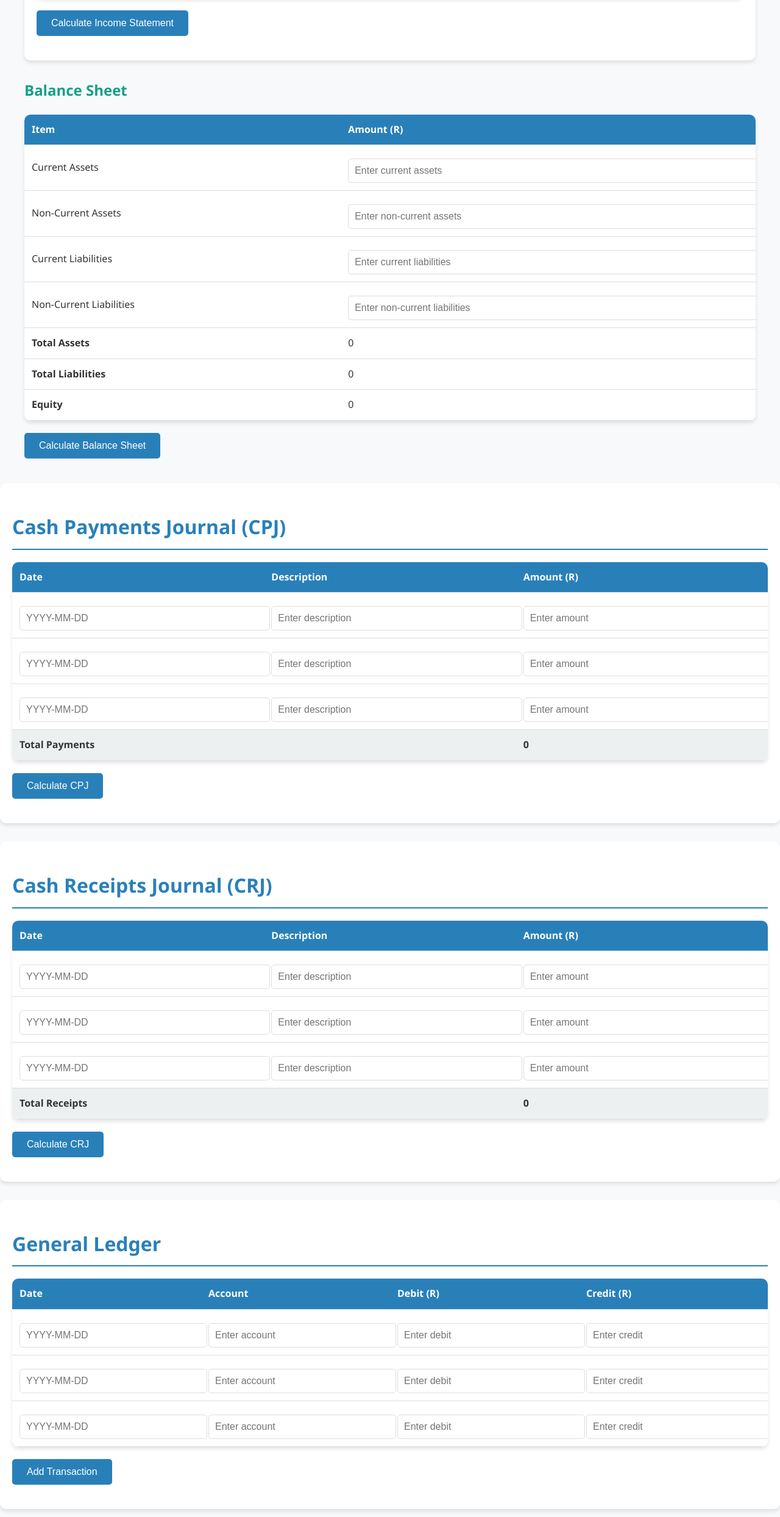
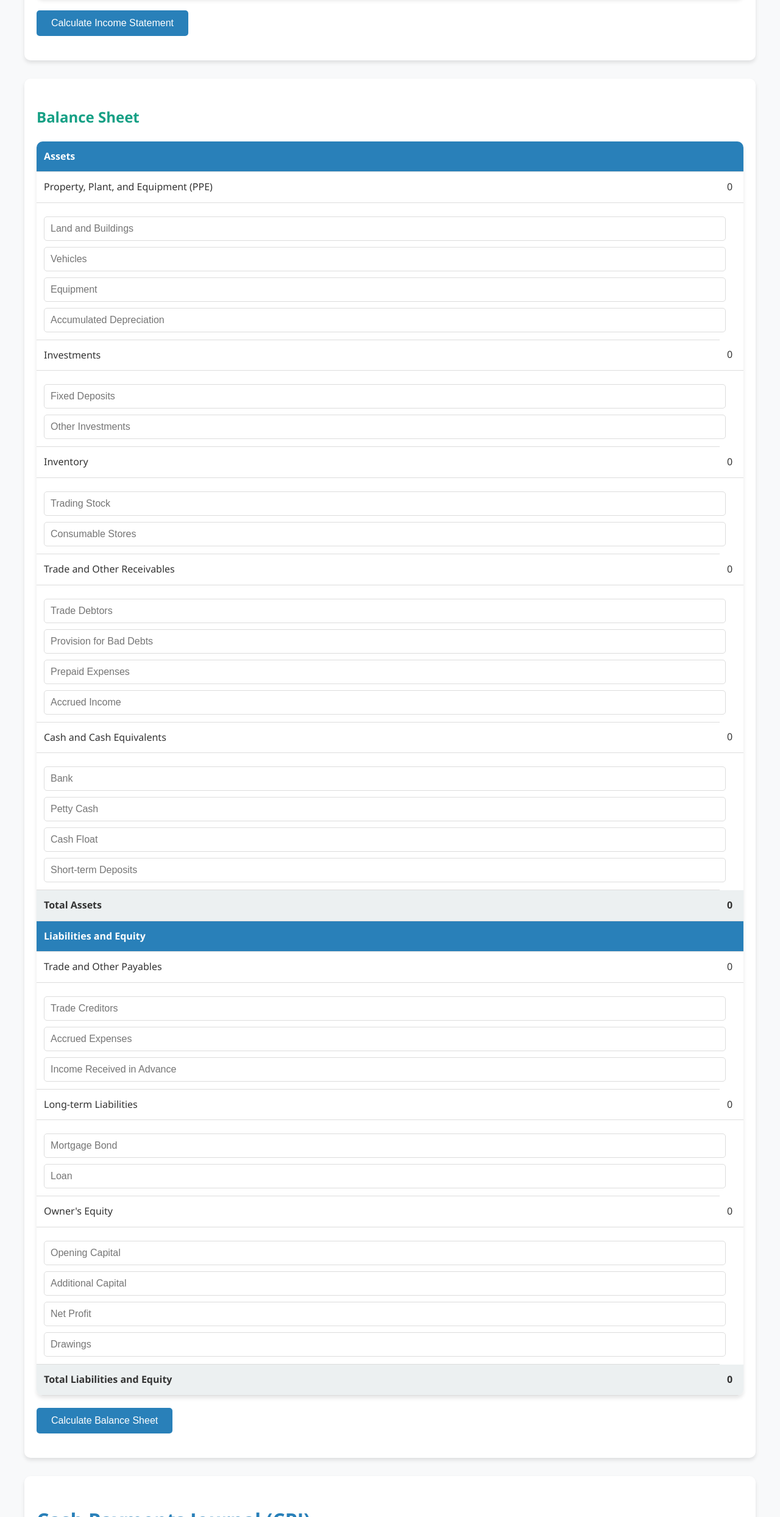
Before and after one commit to Ntombifuthi-Mashinini/Accounting-StudyPlan, a plain HTML site: page Index.html in a window 1280 px wide. Shown: the part 3788-6276 px from the top of the page at 61% size. Drawn offline with Linux system fonts and the light colour scheme.

Commit message:
Added Update Income Statement section with all components and sub-components and Update Balance Sheet section with all components and calculations

```diff
--- a/Index.html
+++ b/Index.html
@@ -264,42 +264,116 @@
   <button onclick="calculateIncomeStatement()">Calculate Income Statement</button>
 </div>
 
+<div class="section">
   <h3>Balance Sheet</h3>
   <table>
     <tr>
-          <th>Item</th>
-          <th>Amount (R)</th>
+      <th colspan="2">Assets</th>
     </tr>
     <tr>
-          <td>Current Assets</td>
-          <td><input type="number" id="currentAssets" placeholder="Enter current assets"></td>
+      <td>Property, Plant, and Equipment (PPE)</td>
+      <td id="totalPPE">0</td>
     </tr>
     <tr>
-          <td>Non-Current Assets</td>
-          <td><input type="number" id="nonCurrentAssets" placeholder="Enter non-current assets"></td>
+      <td>
+        <input type="number" id="landBuildings" placeholder="Land and Buildings">
+        <input type="number" id="vehicles" placeholder="Vehicles">
+        <input type="number" id="equipment" placeholder="Equipment">
+        <input type="number" id="depreciation" placeholder="Accumulated Depreciation">
+      </td>
     </tr>
     <tr>
-          <td>Current Liabilities</td>
-          <td><input type="number" id="currentLiabilities" placeholder="Enter current liabilities"></td>
+      <td>Investments</td>
+      <td id="totalInvestments">0</td>
     </tr>
     <tr>
-          <td>Non-Current Liabilities</td>
-          <td><input type="number" id="nonCurrentLiabilities" placeholder="Enter non-current liabilities"></td>
+      <td>
+        <input type="number" id="fixedDeposit" placeholder="Fixed Deposits">
+        <input type="number" id="otherInvestments" placeholder="Other Investments">
+      </td>
     </tr>
     <tr>
+      <td>Inventory</td>
+      <td id="totalInventory">0</td>
+    </tr>
+    <tr>
+      <td>
+        <input type="number" id="tradingStock" placeholder="Trading Stock">
+        <input type="number" id="consumableStores" placeholder="Consumable Stores">
+      </td>
+    </tr>
+    <tr>
+      <td>Trade and Other Receivables</td>
+      <td id="totalReceivables">0</td>
+    </tr>
+    <tr>
+      <td>
+        <input type="number" id="tradeDebtors" placeholder="Trade Debtors">
+        <input type="number" id="provisionBadDebts" placeholder="Provision for Bad Debts">
+        <input type="number" id="prepaidExpenses" placeholder="Prepaid Expenses">
+        <input type="number" id="accruedIncome" placeholder="Accrued Income">
+      </td>
+    </tr>
+    <tr>
+      <td>Cash and Cash Equivalents</td>
+      <td id="totalCash">0</td>
+    </tr>
+    <tr>
+      <td>
+        <input type="number" id="bank" placeholder="Bank">
+        <input type="number" id="pettyCash" placeholder="Petty Cash">
+        <input type="number" id="cashFloat" placeholder="Cash Float">
+        <input type="number" id="shortTermDeposit" placeholder="Short-term Deposits">
+      </td>
+    </tr>
+    <tr class="totals">
       <td><strong>Total Assets</strong></td>
       <td id="totalAssets">0</td>
     </tr>
+
     <tr>
-          <td><strong>Total Liabilities</strong></td>
+      <th colspan="2">Liabilities and Equity</th>
+    </tr>
+    <tr>
+      <td>Trade and Other Payables</td>
+      <td id="totalPayables">0</td>
+    </tr>
+    <tr>
+      <td>
+        <input type="number" id="tradeCreditors" placeholder="Trade Creditors">
+        <input type="number" id="accruedExpenses" placeholder="Accrued Expenses">
+        <input type="number" id="incomeAdvance" placeholder="Income Received in Advance">
+      </td>
+    </tr>
+    <tr>
+      <td>Long-term Liabilities</td>
       <td id="totalLiabilities">0</td>
     </tr>
     <tr>
-          <td><strong>Equity</strong></td>
-          <td id="equity">0</td>
+      <td>
+        <input type="number" id="mortgageBond" placeholder="Mortgage Bond">
+        <input type="number" id="loan" placeholder="Loan">
+      </td>
+    </tr>
+    <tr>
+      <td>Owner's Equity</td>
+      <td id="totalEquity">0</td>
+    </tr>
+    <tr>
+      <td>
+        <input type="number" id="openingCapital" placeholder="Opening Capital">
+        <input type="number" id="additionalCapital" placeholder="Additional Capital">
+        <input type="number" id="netProfit" placeholder="Net Profit">
+        <input type="number" id="drawings" placeholder="Drawings">
+      </td>
+    </tr>
+    <tr class="totals">
+      <td><strong>Total Liabilities and Equity</strong></td>
+      <td id="totalEquityLiabilities">0</td>
     </tr>
   </table>
-      <button onclick="calculateBalanceSheet()">Calculate Balance Sheet</button>
+  <p id="balanceMessage"></p>
+  <button onclick="calculateAll()">Calculate Balance Sheet</button>
 </div>
 
     <div class="section">
--- a/script.js
+++ b/script.js
@@ -17,15 +17,55 @@ function saveAnswers() {
   }
 
   function calculateIncomeStatement() {
-    const revenue = parseFloat(document.getElementById('revenue').value) || 0;
-    const costOfSales = parseFloat(document.getElementById('costOfSales').value) || 0;
-    const operatingExpenses = parseFloat(document.getElementById('operatingExpenses').value) || 0;
-    const financeCosts = parseFloat(document.getElementById('financeCosts').value) || 0;
+    const inputs = {
+      salesRevenue: parseFloat(document.getElementById('salesRevenue').value) || 0,
+      otherRevenue: parseFloat(document.getElementById('otherRevenue').value) || 0,
+      openingInventory: parseFloat(document.getElementById('openingInventory').value) || 0,
+      purchases: parseFloat(document.getElementById('purchases').value) || 0,
+      closingInventory: parseFloat(document.getElementById('closingInventory').value) || 0,
+      rent: parseFloat(document.getElementById('rent').value) || 0,
+      wages: parseFloat(document.getElementById('wages').value) || 0,
+      utilities: parseFloat(document.getElementById('utilities').value) || 0,
+      depreciation: parseFloat(document.getElementById('depreciation').value) || 0,
+      otherOperatingExpenses: parseFloat(document.getElementById('otherOperatingExpenses').value) || 0,
+      interestIncome: parseFloat(document.getElementById('interestIncome').value) || 0,
+      interestExpense: parseFloat(document.getElementById('interestExpense').value) || 0,
+      otherIncome: parseFloat(document.getElementById('otherIncome').value) || 0,
+      otherExpenses: parseFloat(document.getElementById('otherExpenses').value) || 0,
+      taxesPaid: parseFloat(document.getElementById('taxesPaid').value) || 0,
+    };
 
-    const grossProfit = revenue - costOfSales;
-    const netProfit = grossProfit - operatingExpenses - financeCosts;
+    const totalRevenue = inputs.salesRevenue + inputs.otherRevenue;
+    document.getElementById('totalRevenue').textContent = totalRevenue.toFixed(2);
 
+    const totalCOGS = inputs.openingInventory + inputs.purchases - inputs.closingInventory;
+    document.getElementById('totalCOGS').textContent = totalCOGS.toFixed(2);
+
+    const grossProfit = totalRevenue - totalCOGS;
     document.getElementById('grossProfit').textContent = grossProfit.toFixed(2);
+
+    const totalOperatingExpenses =
+      inputs.rent +
+      inputs.wages +
+      inputs.utilities +
+      inputs.depreciation +
+      inputs.otherOperatingExpenses;
+    document.getElementById('totalOperatingExpenses').textContent = totalOperatingExpenses.toFixed(2);
+
+    const operatingProfit = grossProfit - totalOperatingExpenses;
+    document.getElementById('operatingProfit').textContent = operatingProfit.toFixed(2);
+
+    const netOtherIncomeExpenses =
+      inputs.interestIncome -
+      inputs.interestExpense +
+      inputs.otherIncome -
+      inputs.otherExpenses;
+    document.getElementById('netOtherIncomeExpenses').textContent = netOtherIncomeExpenses.toFixed(2);
+
+    const profitBeforeTax = operatingProfit + netOtherIncomeExpenses;
+    document.getElementById('profitBeforeTax').textContent = profitBeforeTax.toFixed(2);
+
+    const netProfit = profitBeforeTax - inputs.taxesPaid;
     document.getElementById('netProfit').textContent = netProfit.toFixed(2);
   }
 
```
Lines whose indentation alone changed are shown as unchanged.
